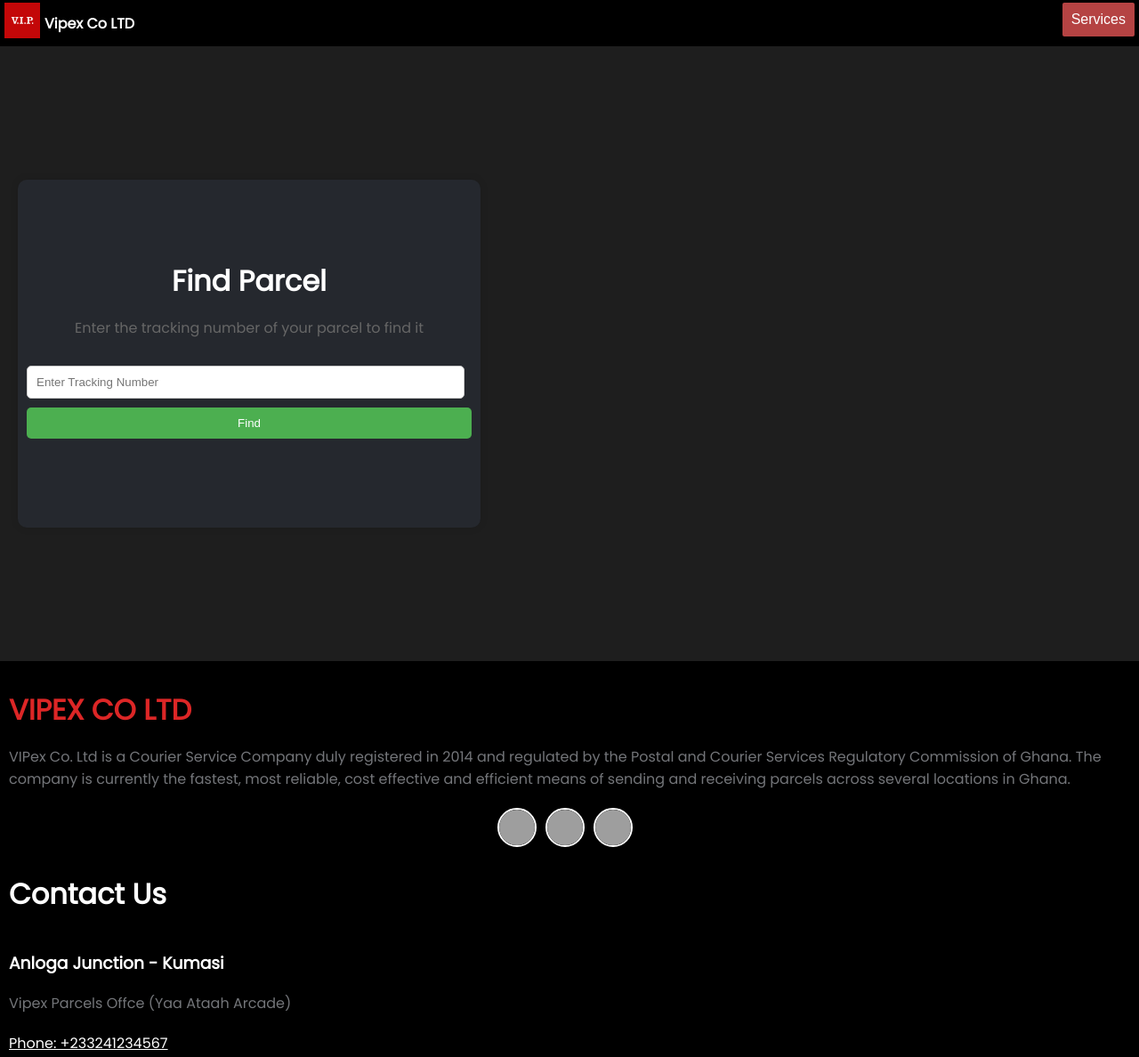
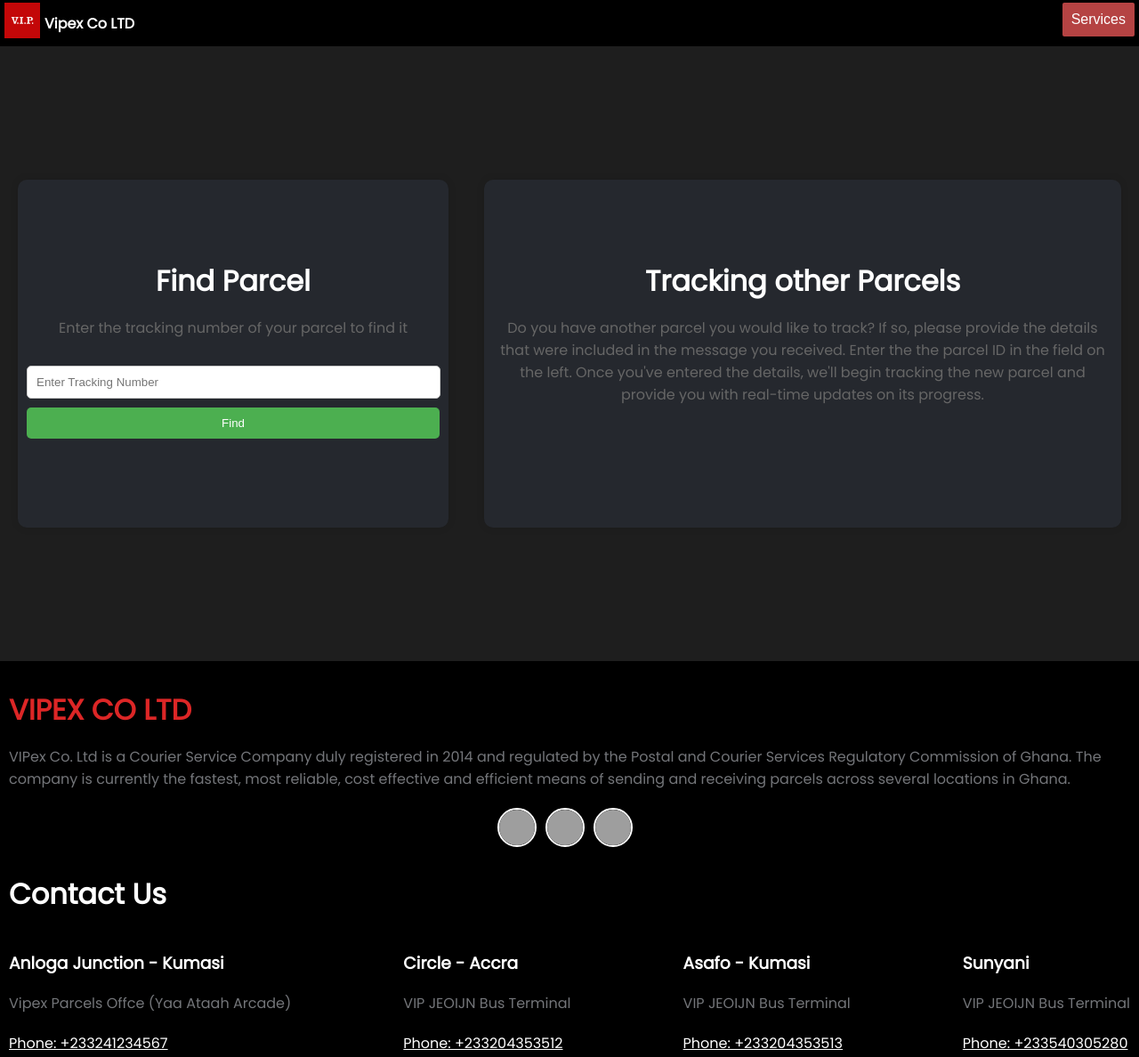
Before and after one commit to eawariyah/ParcelTrackingSystem, a website: page HTML/FindParcel.html in a window 1280 px wide. Shown: the part 2-1190 px from the top of the page at 89% size. Drawn offline with Linux system fonts and the light colour scheme; grey boxes are pictures that could not be loaded.

```diff
--- a/CSS/style.css
+++ b/CSS/style.css
@@ -253,6 +253,14 @@
   .ContactUs{
     color:#ffffff
   }
+  .PriorLocations{
+    display: flex;
+    justify-content: space-between;
+    @media (max-width: 768px) {
+      display: flex;
+      flex-direction: column;
+    }
+  }
   .Locations{
     padding-top: 10px;
   }
--- a/HTML/FindParcel.html
+++ b/HTML/FindParcel.html
@@ -6,14 +6,35 @@
     <link rel="icon" href="https://vipexparcel.com/favicon.ico" />
     <link rel="stylesheet" href="../CSS/style.css" />
     <style>
+      .ContainerFrame {
+        display: flex;
+        /* justify-content: space-between; */
+      }
       .SingleContainer {
-        max-width: 500px;
+        width: 40%;
         margin: 150px 20px 150px 20px;
         padding: 100px 10px 100px 10px;
         background-color: #25282e;
         border-radius: 10px;
         box-shadow: 0 0 10px rgba(0, 0, 0, 0.1);
         text-align: center;
+        @media (max-width: 768px) {
+          max-width: 500px;
+          width: 100%;
+        }
+      }
+      .SingleContainer2 {
+        width: 60%;
+        margin: 150px 20px 150px 20px;
+        padding: 100px 10px 100px 10px;
+        background-color: #25282e;
+        border-radius: 10px;
+        box-shadow: 0 0 10px rgba(0, 0, 0, 0.1);
+        text-align: center;
+        @media (max-width: 768px) {
+          display: none;
+          max-width: 500px;
+        }
       }
 
       h1 {
@@ -27,11 +48,14 @@
       }
 
       input[type="text"] {
-        width: 94%;
+        width: 95.5%;
         border: 1px solid #ccc;
         border-radius: 5px;
         margin: 10px 10px 10px 0px;
         padding: 10px 10px 10px 10px;
+        @media (max-width: 768px) {
+          width: 94%;
+        }
       }
 
       button {
@@ -84,6 +108,7 @@
         </div>
       </div>
     </div>
+    <div class="ContainerFrame">
       <div class="SingleContainer">
         <h1 class="KeyValue">Find Parcel</h1>
         <p>Enter the tracking number of your parcel to find it</p>
@@ -103,6 +128,19 @@
           <button type="submit">Find</button>
         </form>
       </div>
+
+      <div class="SingleContainer2">
+        <h1 class="KeyValue">Tracking other Parcels</h1>
+        <p>
+          Do you have another parcel you would like to track? If so, please
+          provide the details that were included in the message you received.
+          Enter the the parcel ID in the field on the left. Once you've entered
+          the details, we'll begin tracking the new parcel and provide you with
+          real-time updates on its progress.
+        </p>
+      </div>
+    </div>
+
     <div class="SnackBar">
       <h1 class="TitleTitle">VIPEX CO LTD</h1>
       <p class="TextStuff">
@@ -130,6 +168,7 @@
         /></a>
       </div>
       <h1 class="ContactUs">Contact Us</h1>
+      <div class="PriorLocations">
         <div class="Locations">
           <h3 class="LocationTitle">Anloga Junction - Kumasi</h3>
           <p class="TextStuff">Vipex Parcels Offce (Yaa Ataah Arcade)</p>
@@ -151,6 +190,7 @@
           <a class="CallLink" href="tel:+233540305280">Phone: +233540305280</a>
         </div>
       </div>
+    </div>
     <script>
       function toggleDrawer() {
         var drawer = document.getElementById("drawer");
```
Also changed, not shown: HTML/delete.html (+2 -0 lines), public/index.html (+11 -1 lines). Lines whose indentation alone changed are shown as unchanged.
